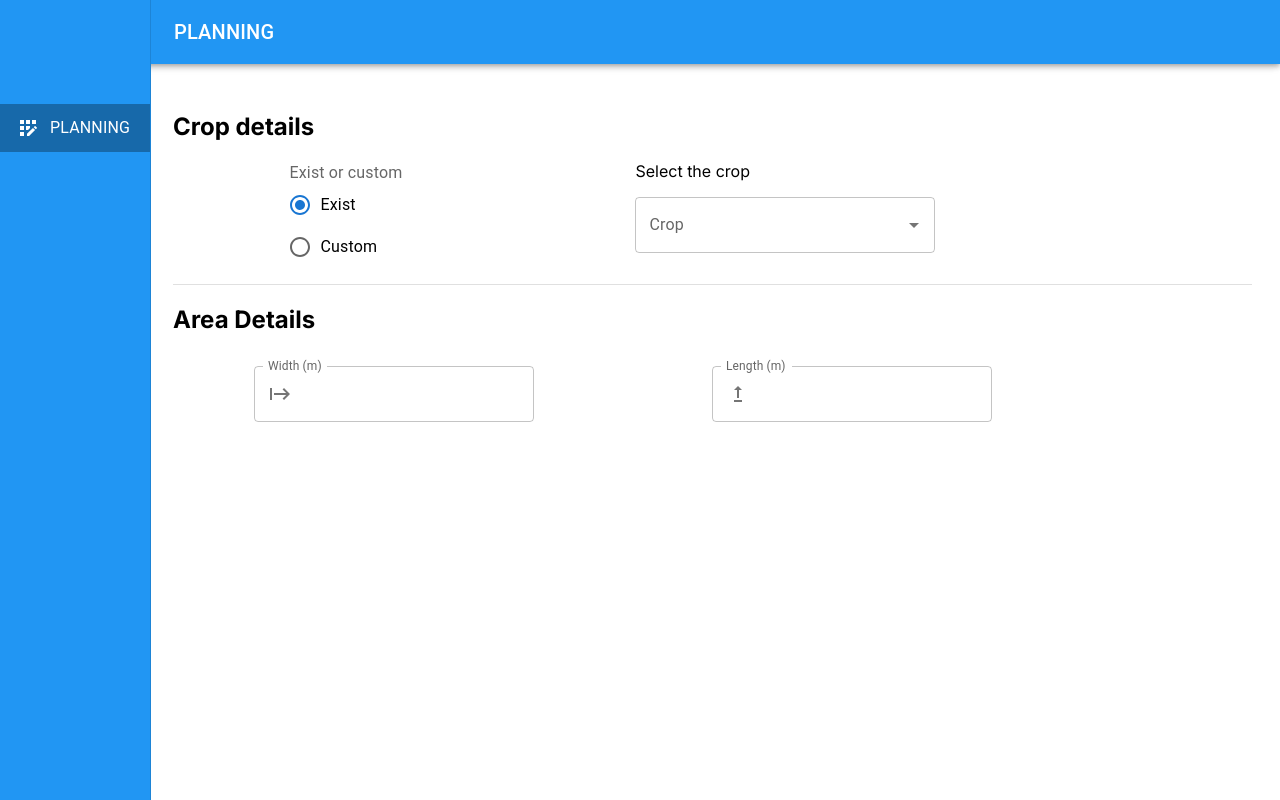
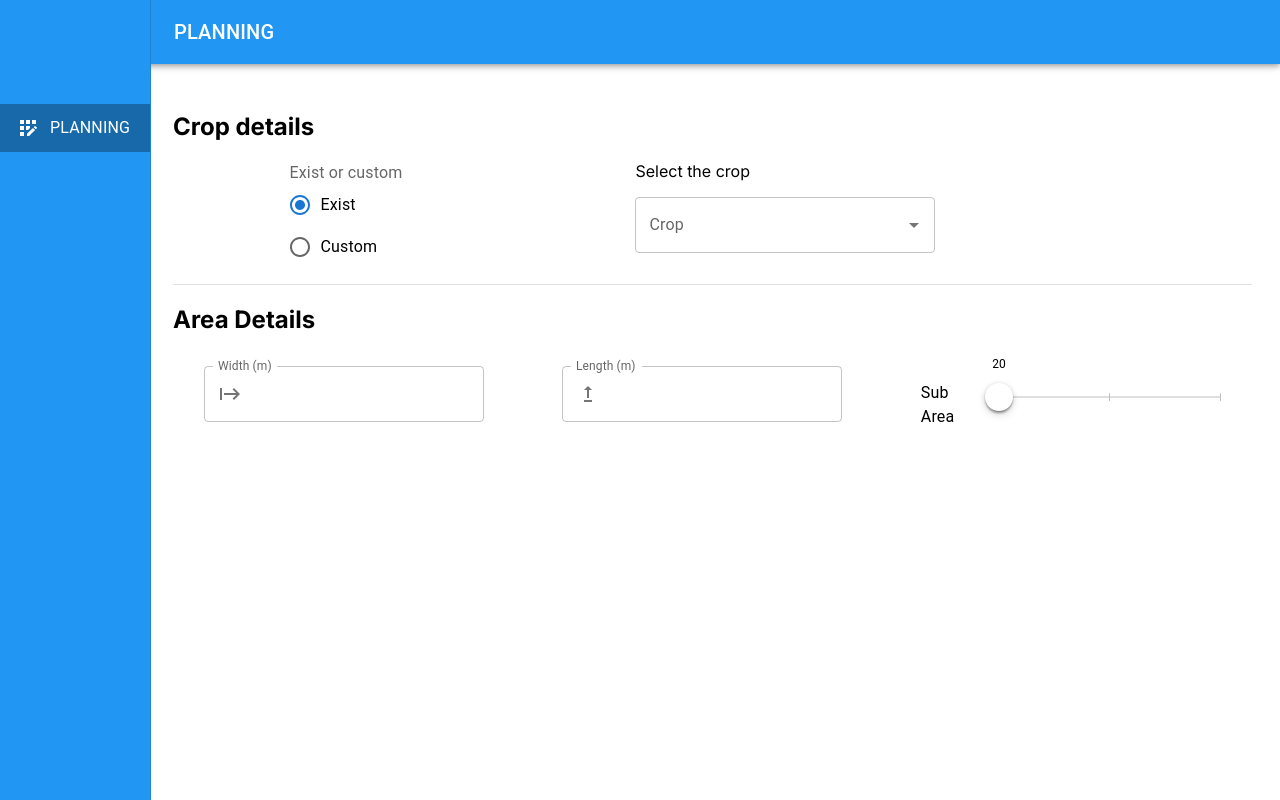
Before and after one commit to abdabdii/hydrology-calculator, a Next.js app: page /planning in a window 1280 px wide. Built offline with nearby package versions, Linux system fonts and the light colour scheme.

Commit message:
slider for area sub

```diff
--- a/components/Area.js
+++ b/components/Area.js
@@ -4,13 +4,16 @@ import StartOutlinedIcon from "@mui/icons-material/StartOutlined";
 import UpgradeOutlinedIcon from "@mui/icons-material/UpgradeOutlined";
 import { useState } from "react";
 import { InputAdornment } from "@mui/material";
+import FormatListNumberedIcon from '@mui/icons-material/FormatListNumbered';
+import SubSlider from "./SubSlider";
 
 export default function Area() {
-  const [width, setWidth] = useState();
-  const [length, setLength] = useState();
+  const [width, setWidth] = useState("");
+  const [length, setLength] = useState("");
+  const [subArea, setSubArea] = useState(20);
 
   const area = Math.round((width * length)/4200);
-  const areaSub = [Math.round(area/20), Math.round(area/30)];
+  const noOfSubs = Math.floor(area/subArea);
   return (
     <>
       <h2 style={{ marginBottom: "32px" }}>Area Details</h2>
@@ -31,7 +34,7 @@ export default function Area() {
             ),
           }}
           variant="outlined"
-          style={{ marginRight: "16px", maxWidth: "300px" }}
+          style={{ marginRight: "16px" }}
         />
         <TextField
           id="length"
@@ -49,11 +52,14 @@ export default function Area() {
             ),
           }}
           variant="outlined"
-          style={{ marginRight: "16px", maxWidth: "300px" }}
+          style={{ marginRight: "16px" }}
         />
-        <div style={{ }}>
+
+        <SubSlider setSubArea={setSubArea} />
+      </div>
+      <>
           {width && length ? (
-            <>
+            <div style={{display: "flex", justifyContent: "space-around", marginTop: "60px"}}>
               <div style={{ display: "flex", flexDirection: "column" }}>
                 <div>Area</div>
                 <p style={{ fontWeight: 800, fontSize: "32px", marginTop: "0" }}>
@@ -62,18 +68,17 @@ export default function Area() {
                 </p>
               </div>
               <div style={{ display: "flex", flexDirection: "column" }}>
-                <div>Area Sub</div>
+                <div>Number os Subs</div>
                 <p style={{ fontWeight: 800, fontSize: "32px", marginTop: "0" }}>
-                <AspectRatioOutlinedIcon style={{ color: "#2196f3", marginRight: "12px" }}/>
-                  {areaSub[0]} - {areaSub[1]} fed
+                <FormatListNumberedIcon style={{ color: "#2196f3", marginRight: "12px" }}/>
+                  {noOfSubs} fed
                 </p>
               </div>
-            </>
+            </div>
           )
             : ("")
           }
-        </div>
-      </div>
+      </>
     </>
   );
 }
--- /dev/null
+++ b/components/SubSlider.js
@@ -0,0 +1,102 @@
+import * as React from 'react';
+import PropTypes from 'prop-types';
+import Slider, { SliderThumb } from '@mui/material/Slider';
+import { styled } from '@mui/material/styles';
+import Typography from '@mui/material/Typography';
+import Tooltip from '@mui/material/Tooltip';
+import Box from '@mui/material/Box';
+
+function ValueLabelComponent(props) {
+  const { children, value } = props;
+
+  return (
+    <Tooltip enterTouchDelay={0} placement="top" title={value}>
+      {children}
+    </Tooltip>
+  );
+}
+ValueLabelComponent.propTypes = {
+  children: PropTypes.element.isRequired,
+  value: PropTypes.number.isRequired,
+};
+const iOSBoxShadow =
+  '0 3px 1px rgba(0,0,0,0.1),0 4px 8px rgba(0,0,0,0.13),0 0 0 1px rgba(0,0,0,0.02)';
+
+const marks = [
+  {
+    value: 20,
+  },
+  {
+    value: 25,
+  },
+  {
+    value: 30,
+  },
+];
+const IOSSlider = styled(Slider)(({ theme }) => ({
+  color: theme.palette.mode === 'dark' ? '#3880ff' : '#3880ff',
+  height: 2,
+  padding: '15px 0',
+  '& .MuiSlider-thumb': {
+    height: 28,
+    width: 28,
+    backgroundColor: '#fff',
+    boxShadow: iOSBoxShadow,
+    '&:focus, &:hover, &.Mui-active': {
+      boxShadow:
+        '0 3px 1px rgba(0,0,0,0.1),0 4px 8px rgba(0,0,0,0.3),0 0 0 1px rgba(0,0,0,0.02)',
+      // Reset on touch devices, it doesn't add specificity
+      '@media (hover: none)': {
+        boxShadow: iOSBoxShadow,
+      },
+    },
+  },
+  '& .MuiSlider-valueLabel': {
+    fontSize: 12,
+    fontWeight: 'normal',
+    top: -6,
+    backgroundColor: 'unset',
+    color: theme.palette.text.primary,
+    '&:before': {
+      display: 'none',
+    },
+    '& *': {
+      background: 'transparent',
+      color: theme.palette.mode === 'dark' ? '#fff' : '#000',
+    },
+  },
+  '& .MuiSlider-track': {
+    border: 'none',
+  },
+  '& .MuiSlider-rail': {
+    opacity: 0.5,
+    backgroundColor: '#bfbfbf',
+  },
+  '& .MuiSlider-mark': {
+    backgroundColor: '#bfbfbf',
+    height: 8,
+    width: 1,
+    '&.MuiSlider-markActive': {
+      opacity: 1,
+      backgroundColor: 'currentColor',
+    },
+  },
+}));
+
+export default function SubSlider({ setSubArea }) {
+return (
+    <Box sx={{ width: 300, display: "flex", marginTop: "15px"}}>
+        <Typography gutterBottom >Sub Area</Typography>
+        <IOSSlider
+            aria-label="ios slider"
+            defaultValue={20}
+            marks={marks}
+            valueLabelDisplay="on"
+            onChange={(event)=>{setSubArea(event.target.value)}}
+            max={30}
+            min={20}
+            style={{marginLeft: "30px"}}
+        />
+    </Box>
+)
+};
```
